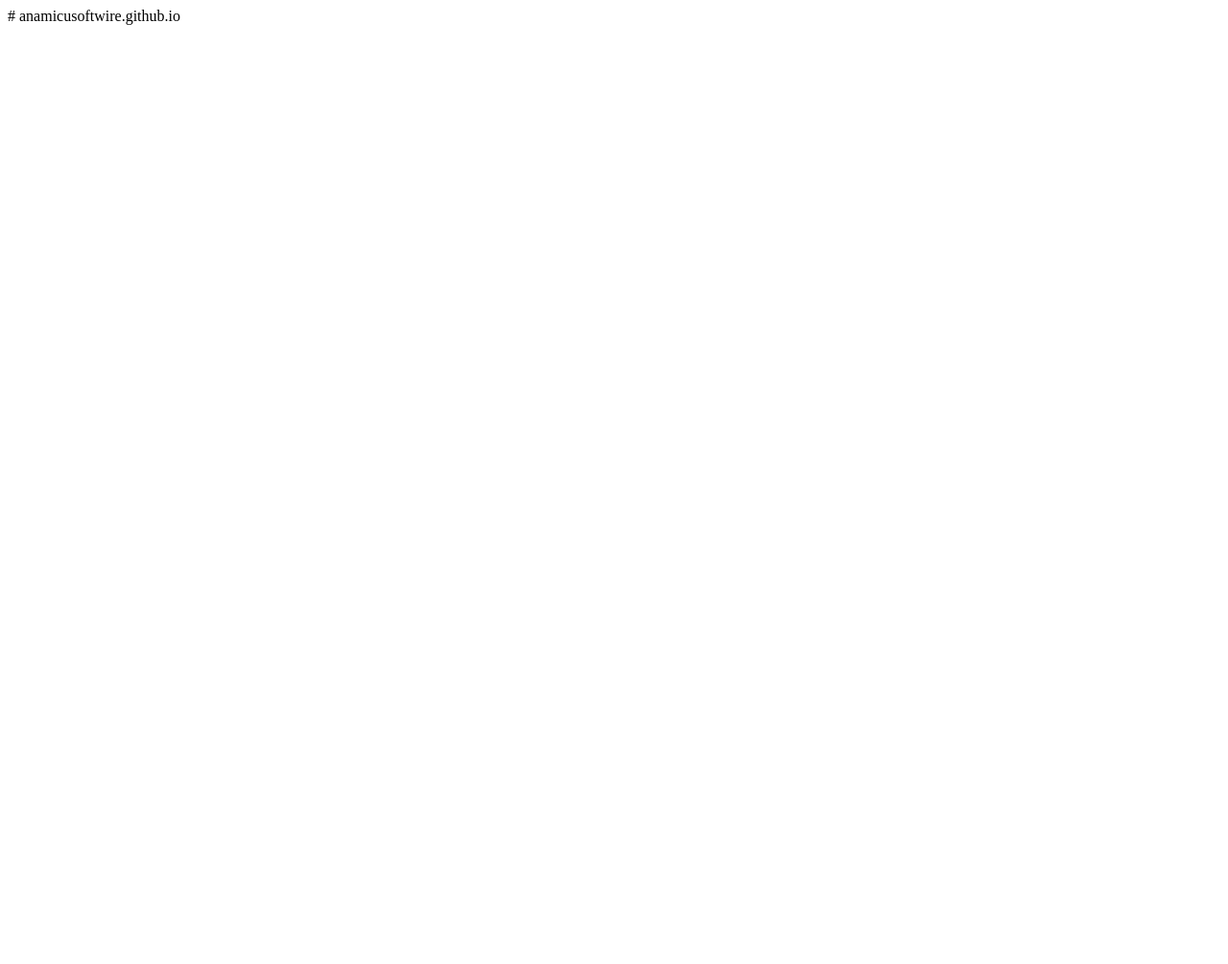
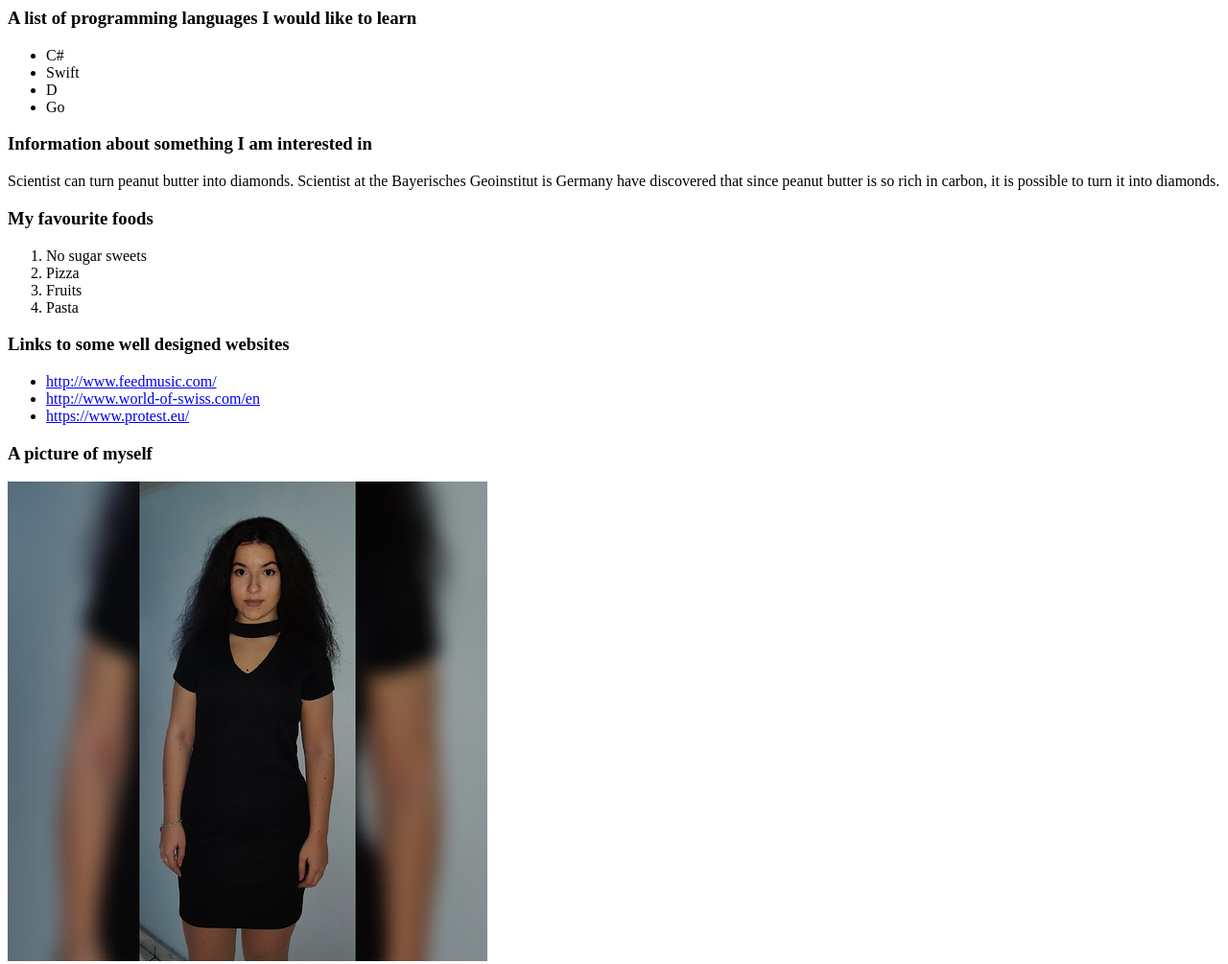
Before and after one commit to anamicusoftwire/anamicusoftwire.github.io, a plain HTML site: page index.html in a window 1280 px wide. Shown: the whole page at 96% size. Before the commit the page ends 800 px from the top, so only its background shows below. Drawn offline with Linux system fonts and the light colour scheme.

Commit message:
Some details about myself

```diff
--- a/index.html
+++ b/index.html
@@ -1 +1,35 @@
-# anamicusoftwire.github.io
+<h3> A list of programming languages I would like to learn </h3>
+<ul>
+    <li>C#</li>
+    <li>Swift</li>
+    <li>D</li>
+    <li>Go</li>
+</ul>
+
+<h3>Information about something I am interested in</h3>
+<p>Scientist can turn peanut butter into diamonds. Scientist at the Bayerisches Geoinstitut is Germany have discovered
+that since peanut butter is so rich in carbon, it is possible to turn it into diamonds.</p>
+
+<h3>My favourite foods</h3>
+<ol>
+    <li>No sugar sweets</li>
+    <li>Pizza</li>
+    <li>Fruits</li>
+    <li>Pasta</li>
+</ol>
+
+<h3>Links to some well designed websites</h3>
+<ul>
+    <li>
+        <a href="http://www.feedmusic.com/">http://www.feedmusic.com/</a>
+    </li>
+    <li>
+        <a href="http://www.world-of-swiss.com/en">http://www.world-of-swiss.com/en</a>
+    </li>
+    <li>
+        <a href="https://www.protest.eu/">https://www.protest.eu/</a>
+    </li>
+</ul>
+
+<h3>A picture of myself</h3>
+<img src="images/profil.jpeg" alt="Ana-Maria Micu">
```
Also changed, not shown: images/profil.jpeg (added).
